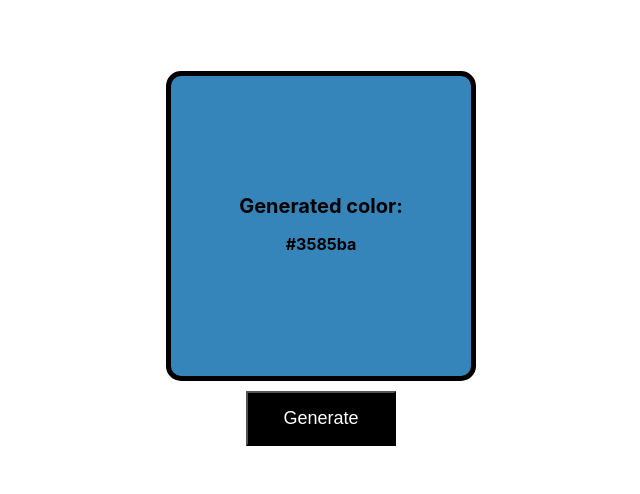
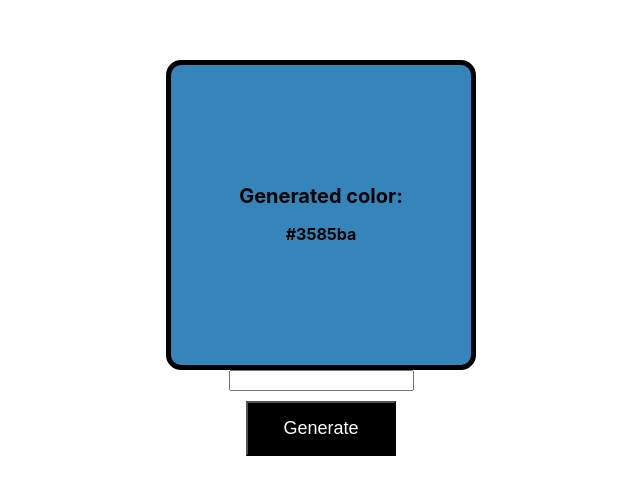
Before and after one commit to alexneumayr/react-random-color-generator, a React app: page / in a window 1280 px wide. Shown: the part 142-636 px from the top of the page, without its empty margins (319-959 px from the left). Built offline with nearby package versions, Linux system fonts and the light colour scheme.

Commit message:
Add hue input functionality

```diff
--- a/src/App.js
+++ b/src/App.js
@@ -5,6 +5,12 @@ import ColorBlock from './ColorBlock';
 
 export default function App() {
   const [color, setColor] = useState(randomColor());
+  const [hue, setHue] = useState('');
+
+  function handleHueChange(event) {
+    setHue(event.currentTarget.value);
+    setColor(randomColor({ hue: event.currentTarget.value }));
+  }
   return (
     <div
       style={{
@@ -17,6 +23,7 @@ export default function App() {
       }}
     >
       <ColorBlock color={color} />
+      <input value={hue} onChange={handleHueChange} />
       <button
         style={{
           backgroundColor: '#000',
```
